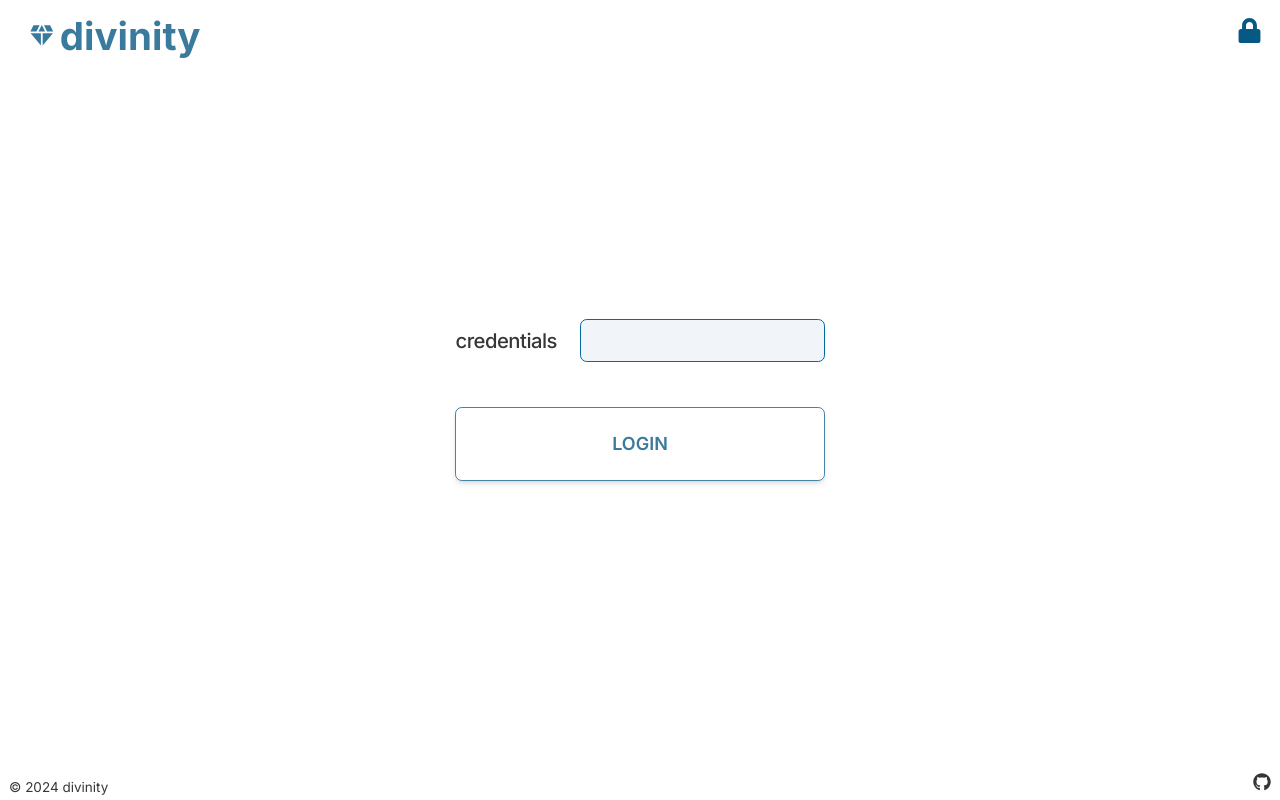
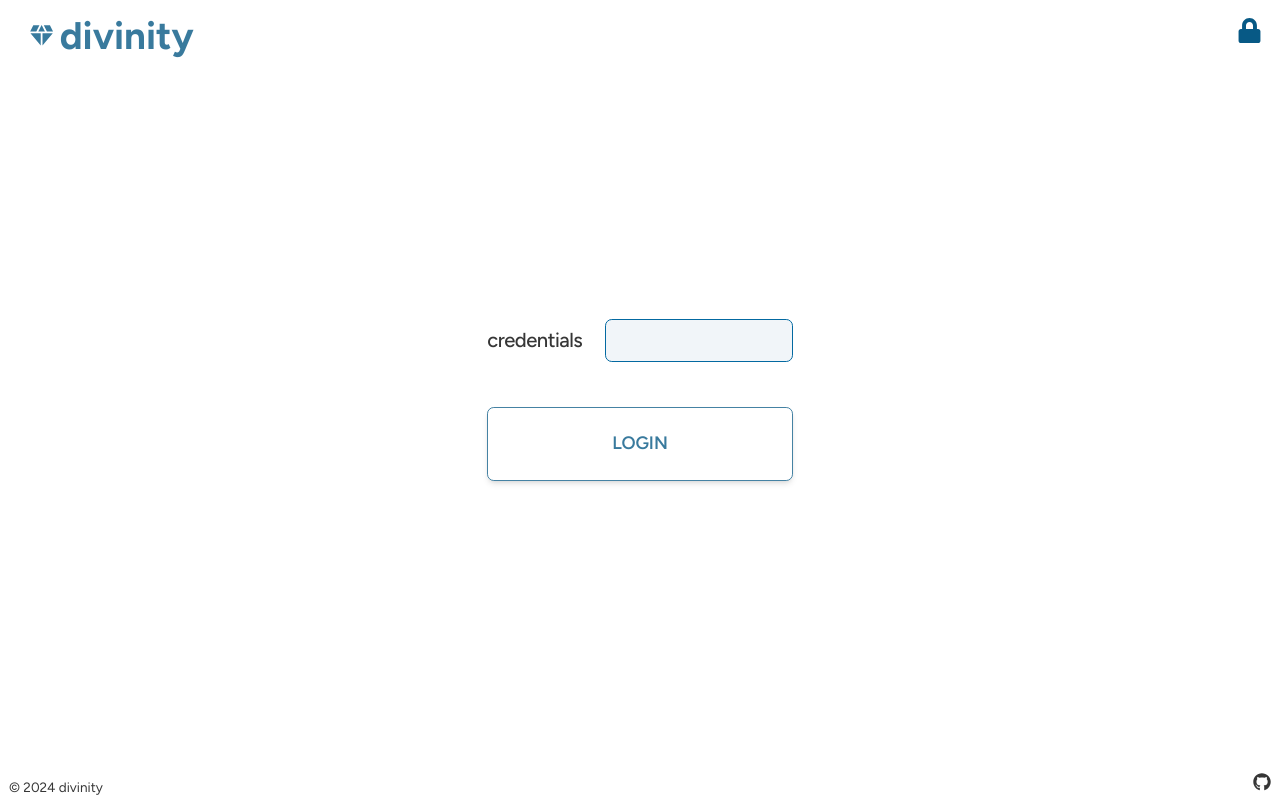
Before and after one commit to clxrityy/divinity.vip, a Next.js app: page /admin in a window 1280 px wide. Built offline with nearby package versions, Linux system fonts and the light colour scheme.

Commit message:
update font and button grey color

```diff
--- a/src/app/layout.tsx
+++ b/src/app/layout.tsx
@@ -1,12 +1,12 @@
 import type { Metadata } from "next";
-import { Inter } from "next/font/google";
+import { Figtree } from "next/font/google";
 import "./globals.css";
 import Navbar from "@/components/layout/Navbar";
 import { Analytics } from "@vercel/analytics/react";
 import { SpeedInsights } from "@vercel/speed-insights/next";
 import Footer from "@/components/layout/Footer";
 
-const inter = Inter({ subsets: ["latin"] });
+const figtree = Figtree({subsets: ["latin"]});
 
 export const metadata: Metadata = {
   title: "divinity",
@@ -66,7 +66,7 @@ export default function RootLayout({
         <meta name="og:email" content="contact@mjanglin.com" />
         <meta name="news_keywords" content="anonymous, divine, universe" />
       </head>
-      <body className={inter.className}>
+      <body className={figtree.className}>
         <div className="max-h-screen h-screen relative">
           <Navbar />
           {children}
--- a/src/components/ui/Button.tsx
+++ b/src/components/ui/Button.tsx
@@ -13,7 +13,7 @@ const Button = ({ children, solid, btnColor, ...props }: Props) => {
     if (btnColor === "blue") {
         className = className;
     } else if (btnColor === "grey") {
-        className = solid ? "bg-gray-800/75 text-gray-200 focus:ring-gray-900" : "border border-gray-900/75 text-gray-900 focus:ring-gray-700";
+        className = solid ? "bg-gray-900/75 text-gray-200 focus:ring-gray-900" : "border border-gray-900/75 text-gray-900 focus:ring-gray-800";
     } else if (btnColor === "red") {
         className = solid ? "bg-red-500/40 text-white/75 focus:ring-red-600" : "border border-red-500/75 text-red-500/80 focus:ring-red-600";
     } else if (btnColor === "green") {
```
